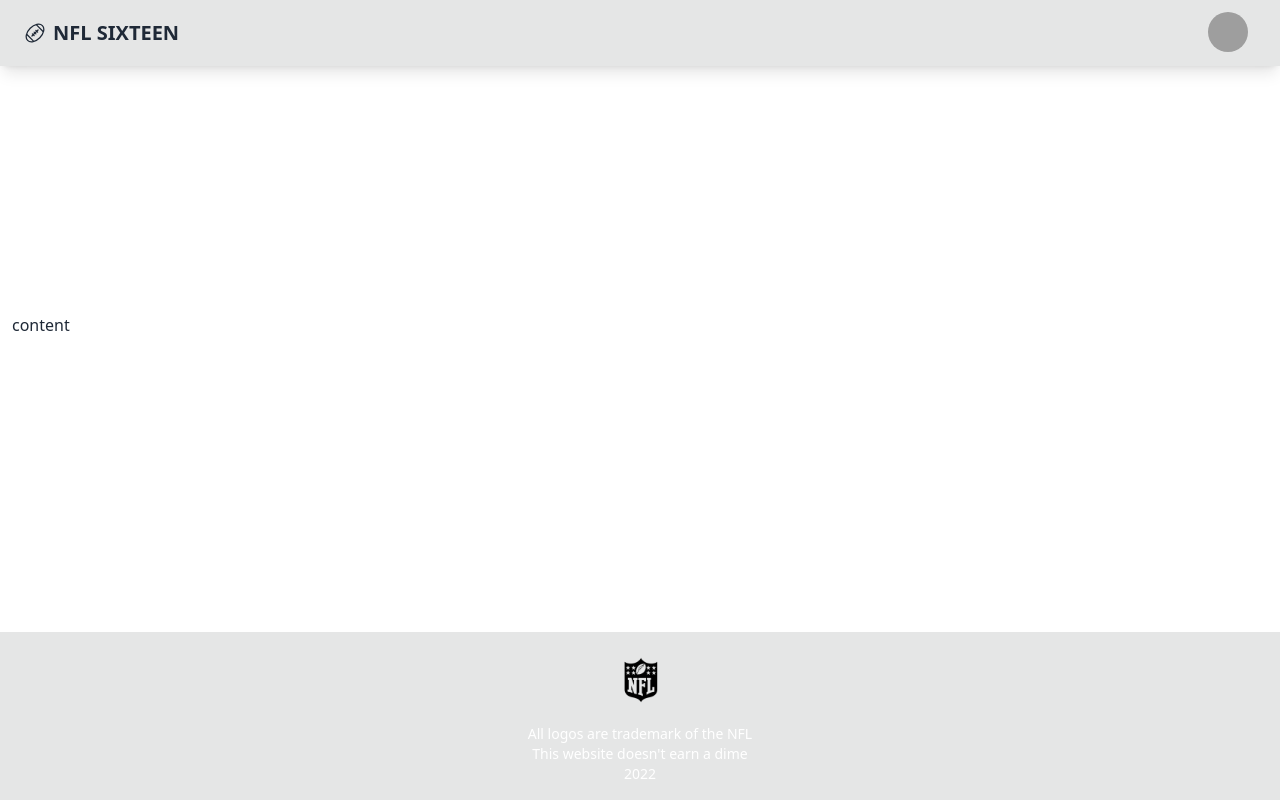
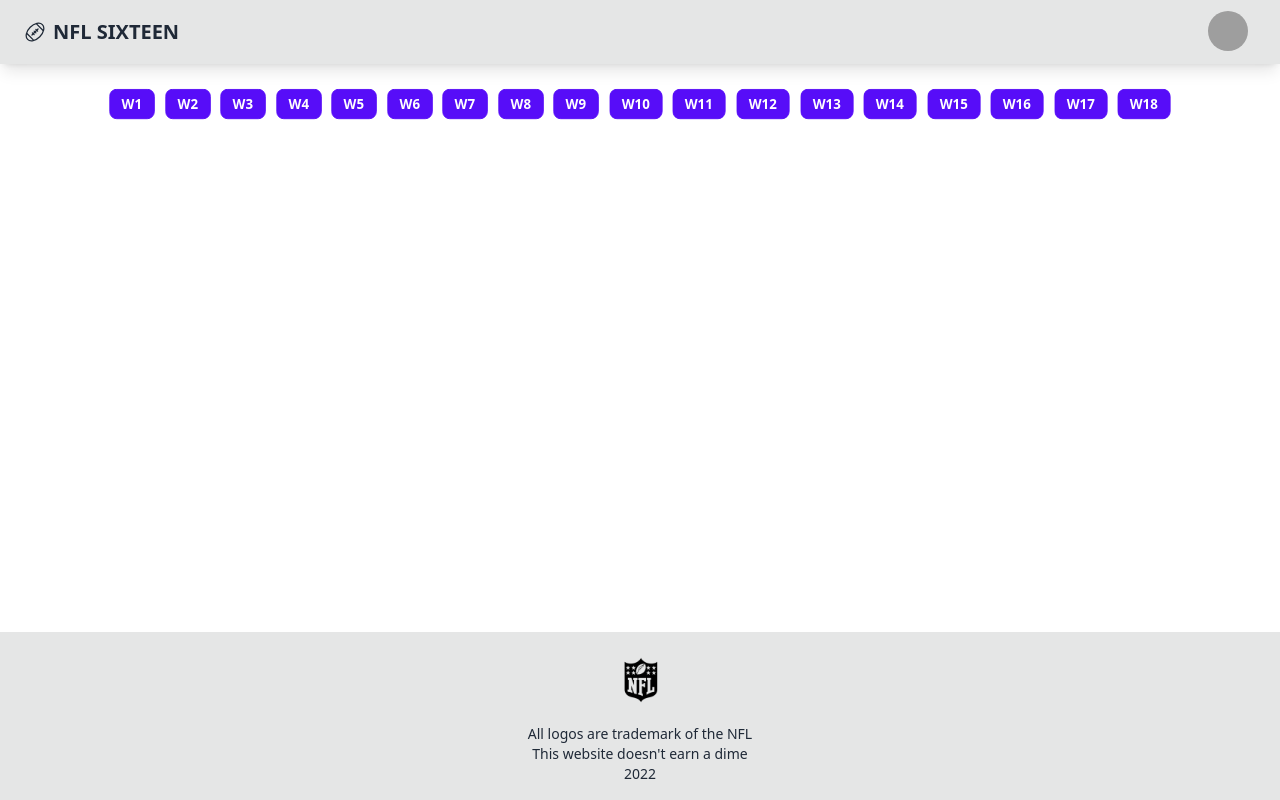
Before and after one commit to jcampanotto/nfl-sixteen, a React (Create React App) app: page / in a window 1280 px wide. Built offline with nearby package versions, Linux system fonts and the light colour scheme; grey boxes are pictures that could not be loaded.

Commit message:
Added custom breakpoint and WeekDropdown component

```diff
--- a/src/App.js
+++ b/src/App.js
@@ -1,12 +1,17 @@
 import Footer from "./components/layout/Footer";
 import Navbar from "./components/layout/Navbar";
+import WeekBubbles from "./components/WeekBubbles";
+import WeekDropdown from "./components/WeekDropdown";
 
 function App() {
   return (
     <>
     <div className='flex flex-col justify-between h-screen'>
       <Navbar/>
-      <main className='container mx-auto px-3 pb-12'> content</main>
+      <main className='container mx-auto px-3 pb-12 h-full'>
+        <WeekDropdown/>
+        <WeekBubbles/>
+      </main>
       <Footer/>
     </div>
     </>
--- /dev/null
+++ b/src/components/WeekBubbles.jsx
@@ -0,0 +1,31 @@
+function WeekBubbles() {
+  return (
+    <>
+    {/* Week Dropdown displayed at <= 1120px => See WeekDropdown.jsx component*/}
+
+    {/* Week Bubbles displayed at > 1120px */}
+    <div className="weekBubblesContainer flex align-center justify-center container m-auto mt-5 hidden">
+    <button className="btn btn-primary btn-sm m-1">W1</button>
+    <button className="btn btn-primary btn-sm m-1">W2</button>
+    <button className="btn btn-primary btn-sm m-1">W3</button>
+    <button className="btn btn-primary btn-sm m-1">W4</button>
+    <button className="btn btn-primary btn-sm m-1">W5</button>
+    <button className="btn btn-primary btn-sm m-1">W6</button>
+    <button className="btn btn-primary btn-sm m-1">W7</button>
+    <button className="btn btn-primary btn-sm m-1">W8</button>
+    <button className="btn btn-primary btn-sm m-1">W9</button>
+    <button className="btn btn-primary btn-sm m-1">W10</button>
+    <button className="btn btn-primary btn-sm m-1">W11</button>
+    <button className="btn btn-primary btn-sm m-1">W12</button>
+    <button className="btn btn-primary btn-sm m-1">W13</button>
+    <button className="btn btn-primary btn-sm m-1">W14</button>
+    <button className="btn btn-primary btn-sm m-1">W15</button>
+    <button className="btn btn-primary btn-sm m-1">W16</button>
+    <button className="btn btn-primary btn-sm m-1">W17</button>
+    <button className="btn btn-primary btn-sm m-1">W18</button>
+    </div>
+    </>
+  )
+}
+
+export default WeekBubbles
--- /dev/null
+++ b/src/components/WeekDropdown.jsx
@@ -0,0 +1,10 @@
+function WeekDropdown() {
+  return (
+    <div className="weekDropdownContainer dropdown">
+      <label tabIndex={0} className="btn m-1">Click</label>
+
+    </div>
+  )
+}
+
+export default WeekDropdown
--- a/src/components/layout/Footer.jsx
+++ b/src/components/layout/Footer.jsx
@@ -3,7 +3,7 @@
 function Footer() {
   const footerYear = new Date().getFullYear()
   return (
-    <footer className="footer p-2 pt-6 bg-base-300 text-primary-content footer-center block">
+    <footer className="footer p-2 pt-6 bg-base-300 footer-center block">
       <img alt="NFL Logo" src={logo} className="mx-auto h-12 w-12 fill-current mb-5"></img>
       <p className='pb-2'> All logos are trademark of the NFL <br/>This website doesn't earn a dime <br/> {footerYear} </p>
     </footer>
--- a/src/index.css
+++ b/src/index.css
@@ -1,3 +1,14 @@
 @tailwind base;
 @tailwind components;
 @tailwind utilities;
+
+@media (min-width: 1120px) {
+  .weekBubblesContainer {
+    /* Turns on week bubbles and turns off week dropdown */
+    display: flex;
+  }
+
+  .weekDropdownContainer {
+    display: none;
+  }
+}
```
